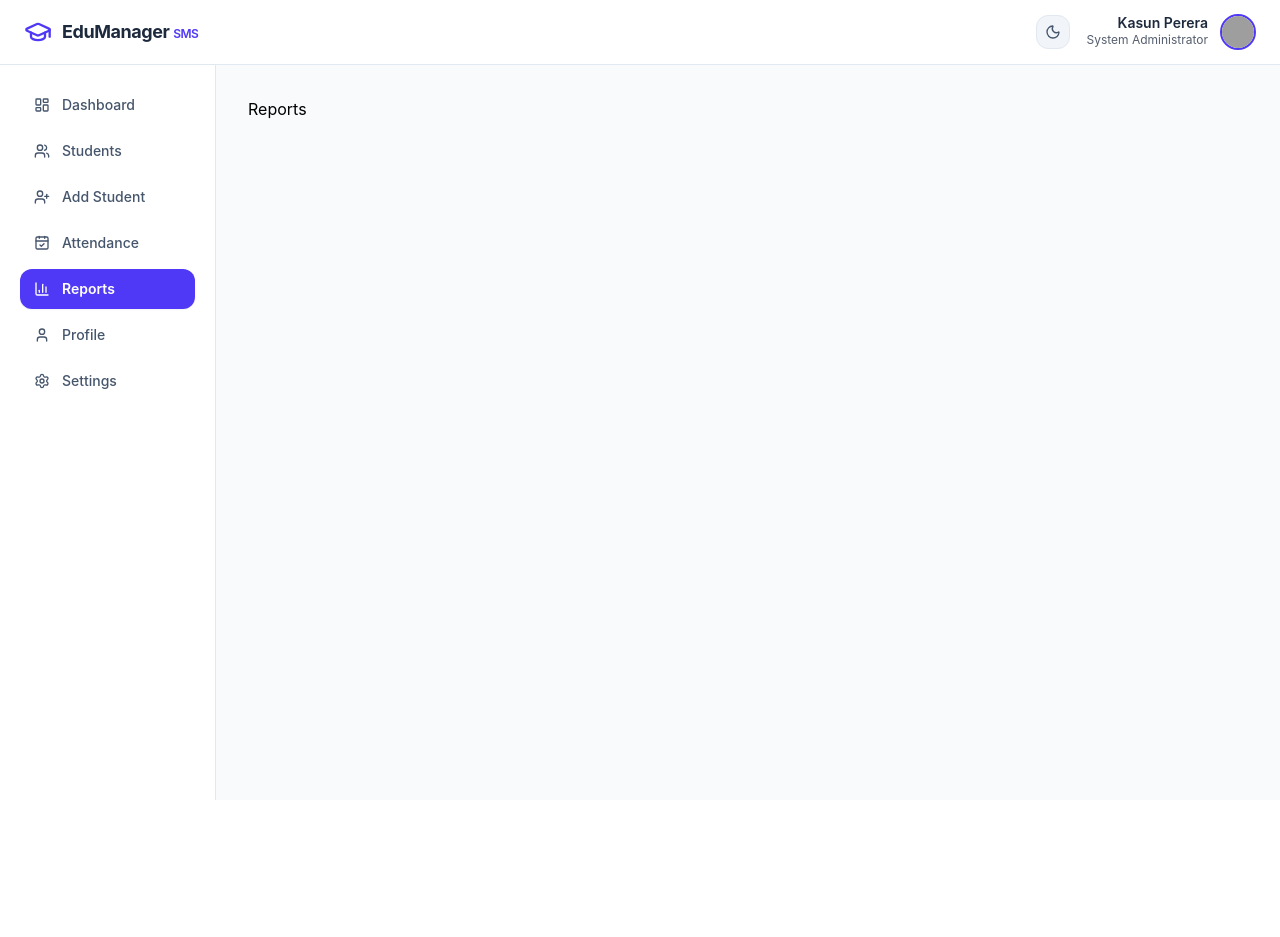
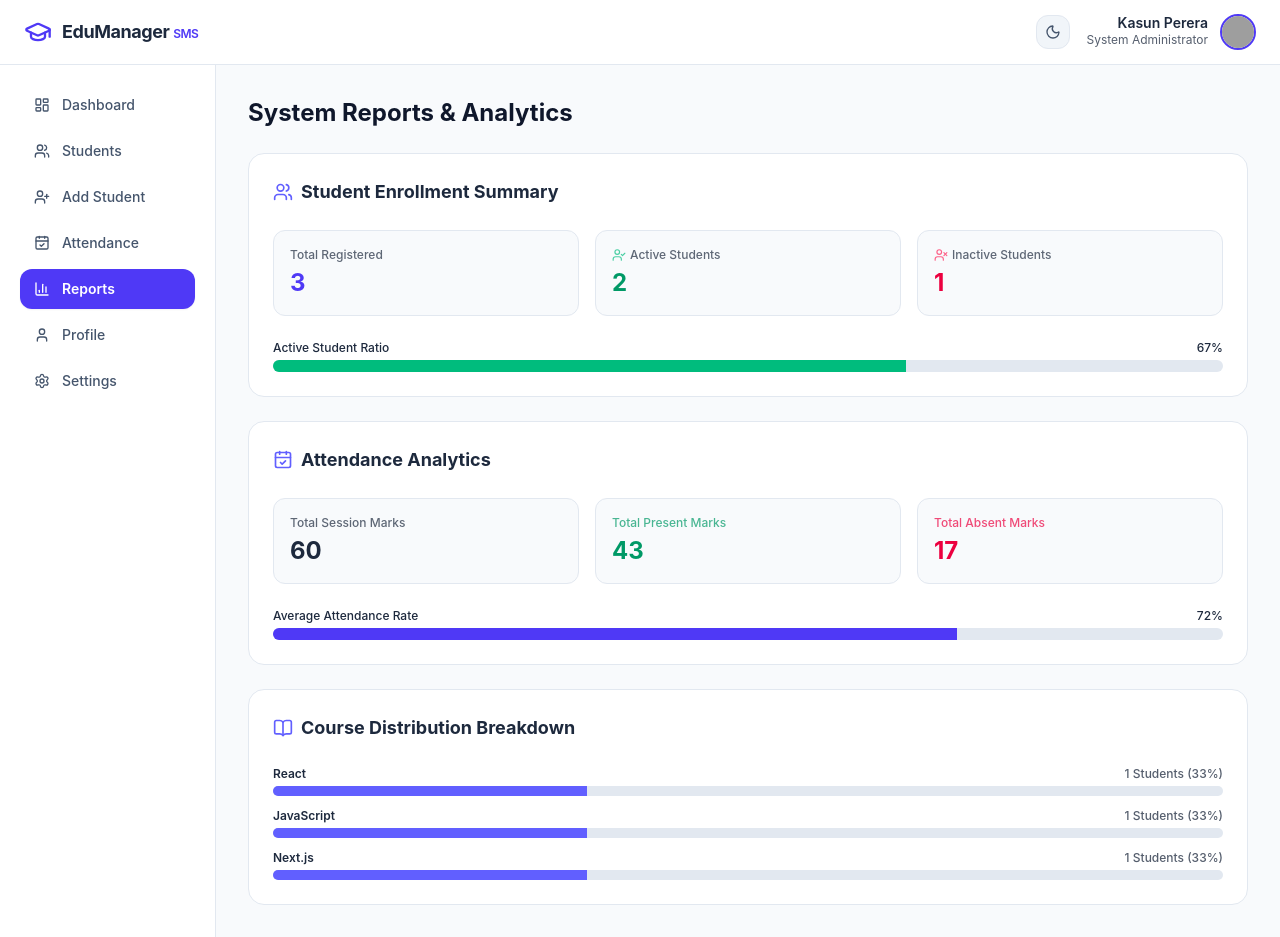
Before and after one commit to Kafoor-Nimas/Student-Management-System, a React (Vite) app: page /reports in a window 1280 px wide. Before the commit the page ends 800 px from the top, so only its background shows below. Built offline with nearby package versions, Linux system fonts and the light colour scheme; grey boxes are pictures that could not be loaded.

Commit message:
Completed Reports page UI

```diff
--- a/src/pages/Reports.jsx
+++ b/src/pages/Reports.jsx
@@ -1,8 +1,212 @@
+import { Users, CalendarCheck, BookOpen, UserCheck, UserX } from "lucide-react";
+import { useStudent } from "../context/StdentContext";
 
 const Reports = () => {
+  const { students, theme } = useStudent();
+
+  const totalStudents = students.length;
+  const activeStudents = students.filter((s) => s.status === "Active").length;
+  const inactiveStudents = students.filter(
+    (s) => s.status === "Inactive",
+  ).length;
+
+  // 1. Attendance Calculations
+  const totalPresent = students.reduce(
+    (acc, s) => acc + (s.attendance?.present || 0),
+    0,
+  );
+  const totalAbsent = students.reduce(
+    (acc, s) => acc + (s.attendance?.absent || 0),
+    0,
+  );
+  const totalRecordedSessions = totalPresent + totalAbsent;
+  const overallAttendanceRate =
+    totalRecordedSessions > 0
+      ? Math.round((totalPresent / totalRecordedSessions) * 100)
+      : 0;
+
+  // 2. Course Breakdown Calculations
+  const courseCounts = students.reduce((acc, s) => {
+    acc[s.course] = (acc[s.course] || 0) + 1;
+    return acc;
+  }, {});
+
+  const cardStyle = `p-6 rounded-2xl border space-y-4 ${
+    theme === "dark"
+      ? "bg-[#1E293B] border-slate-700 text-white"
+      : "bg-white border-slate-200 text-slate-800"
+  }`;
+
   return (
-    <div>Reports</div>
-  )
-}
+    <div className="space-y-6">
+      <h1
+        className={`font-bold text-2xl ${theme === "dark" ? "text-white" : "text-slate-900"}`}
+      >
+        System Reports & Analytics
+      </h1>
 
-export default Reports
+      {/* SECTION 1: STUDENT COUNT SUMMARY */}
+      <div className={cardStyle}>
+        <h3 className="font-bold text-lg flex items-center gap-2">
+          <Users className="w-5 h-5 text-indigo-500" /> Student Enrollment
+          Summary
+        </h3>
+
+        <div className="grid grid-cols-1 sm:grid-cols-3 gap-4 pt-2">
+          <div
+            className={`p-4 rounded-xl border ${theme === "dark" ? "border-slate-700 bg-slate-800/50" : "border-slate-200 bg-slate-50"}`}
+          >
+            <p className="text-xs opacity-70 font-medium">Total Registered</p>
+            <p
+              className={`text-2xl font-bold text-indigo-600 dark:text-indigo-400 mt-1 ${theme === "dark" ? "text-indigo-400" : "text-indigo-600"}`}
+            >
+              {totalStudents}
+            </p>
+          </div>
+
+          <div
+            className={`p-4 rounded-xl border ${theme === "dark" ? "border-slate-700 bg-slate-800/50" : "border-slate-200 bg-slate-50"}`}
+          >
+            <p className="text-xs opacity-70 font-medium flex items-center gap-1">
+              <UserCheck className="w-3.5 h-3.5 text-emerald-500" /> Active
+              Students
+            </p>
+            <p className="text-2xl font-bold text-emerald-600 mt-1">
+              {activeStudents}
+            </p>
+          </div>
+
+          <div
+            className={`p-4 rounded-xl border ${theme === "dark" ? "border-slate-700 bg-slate-800/50" : "border-slate-200 bg-slate-50"}`}
+          >
+            <p className="text-xs opacity-70 font-medium flex items-center gap-1">
+              <UserX className="w-3.5 h-3.5 text-rose-500" /> Inactive Students
+            </p>
+            <p className="text-2xl font-bold text-rose-600 mt-1">
+              {inactiveStudents}
+            </p>
+          </div>
+        </div>
+
+        {/* Active Rate Progress Bar */}
+        <div className="pt-2">
+          <div className="flex justify-between text-xs font-medium mb-1">
+            <span>Active Student Ratio</span>
+            <span>
+              {totalStudents > 0
+                ? Math.round((activeStudents / totalStudents) * 100)
+                : 0}
+              %
+            </span>
+          </div>
+          <div
+            className={`w-full  h-3 rounded-full overflow-hidden ${theme === "dark" ? "bg-slate-700" : "bg-slate-200"}`}
+          >
+            <div
+              className="bg-emerald-500 h-full transition-all duration-500"
+              style={{
+                width: `${totalStudents > 0 ? (activeStudents / totalStudents) * 100 : 0}%`,
+              }}
+            ></div>
+          </div>
+        </div>
+      </div>
+
+      {/* SECTION 2: ATTENDANCE SUMMARY */}
+      <div className={cardStyle}>
+        <h3 className="font-bold text-lg flex items-center gap-2">
+          <CalendarCheck className="w-5 h-5 text-indigo-500" /> Attendance
+          Analytics
+        </h3>
+
+        <div className="grid grid-cols-1 sm:grid-cols-3 gap-4 pt-2">
+          <div
+            className={`p-4 rounded-xl border  ${theme === "dark" ? "border-slate-700 bg-slate-800/50" : "border-slate-200 bg-slate-50"}`}
+          >
+            <p className="text-xs opacity-70 font-medium">
+              Total Session Marks
+            </p>
+            <p className="text-2xl font-bold mt-1">{totalRecordedSessions}</p>
+          </div>
+
+          <div
+            className={`p-4 rounded-xl border  ${theme === "dark" ? "border-slate-700 bg-slate-800/50" : "border-slate-200 bg-slate-50"}`}
+          >
+            <p className="text-xs opacity-70 font-medium text-emerald-600">
+              Total Present Marks
+            </p>
+            <p className="text-2xl font-bold text-emerald-600 mt-1">
+              {totalPresent}
+            </p>
+          </div>
+
+          <div
+            className={`p-4 rounded-xl border  ${theme === "dark" ? "border-slate-700 bg-slate-800/50" : "border-slate-200 bg-slate-50"}`}
+          >
+            <p className="text-xs opacity-70 font-medium text-rose-600">
+              Total Absent Marks
+            </p>
+            <p className="text-2xl font-bold text-rose-600 mt-1">
+              {totalAbsent}
+            </p>
+          </div>
+        </div>
+
+        {/* Overall Attendance Rate Bar */}
+        <div className="pt-2">
+          <div className="flex justify-between text-xs font-medium mb-1">
+            <span>Average Attendance Rate</span>
+            <span>{overallAttendanceRate}%</span>
+          </div>
+          <div
+            className={`w-full h-3 rounded-full overflow-hidden ${theme === "dark" ? "bg-slate-700" : "bg-slate-200"}`}
+          >
+            <div
+              className="bg-indigo-600 h-full transition-all duration-500"
+              style={{ width: `${overallAttendanceRate}%` }}
+            ></div>
+          </div>
+        </div>
+      </div>
+
+      {/* SECTION 3: COURSE SUMMARY */}
+      <div className={cardStyle}>
+        <h3 className="font-bold text-lg flex items-center gap-2">
+          <BookOpen className="w-5 h-5 text-indigo-500" /> Course Distribution
+          Breakdown
+        </h3>
+
+        <div className="space-y-3 pt-2">
+          {Object.keys(courseCounts).length > 0 ? (
+            Object.entries(courseCounts).map(([courseName, count]) => {
+              const percentage = Math.round((count / totalStudents) * 100);
+              return (
+                <div key={courseName} className="space-y-1">
+                  <div className="flex justify-between text-xs font-medium">
+                    <span className="font-semibold">{courseName}</span>
+                    <span className="opacity-75">
+                      {count} Students ({percentage}%)
+                    </span>
+                  </div>
+
+                  <div
+                    className={`w-full h-2.5 rounded-full overflow-hidden ${theme === "dark" ? "bg-slate-700" : "bg-slate-200"}`}
+                  >
+                    <div
+                      className="bg-indigo-500 h-full transition-all duration-500"
+                      style={{ width: `${percentage}%` }}
+                    ></div>
+                  </div>
+                </div>
+              );
+            })
+          ) : (
+            <p className="text-xs opacity-70">No course data available.</p>
+          )}
+        </div>
+      </div>
+    </div>
+  );
+};
+
+export default Reports;
```
